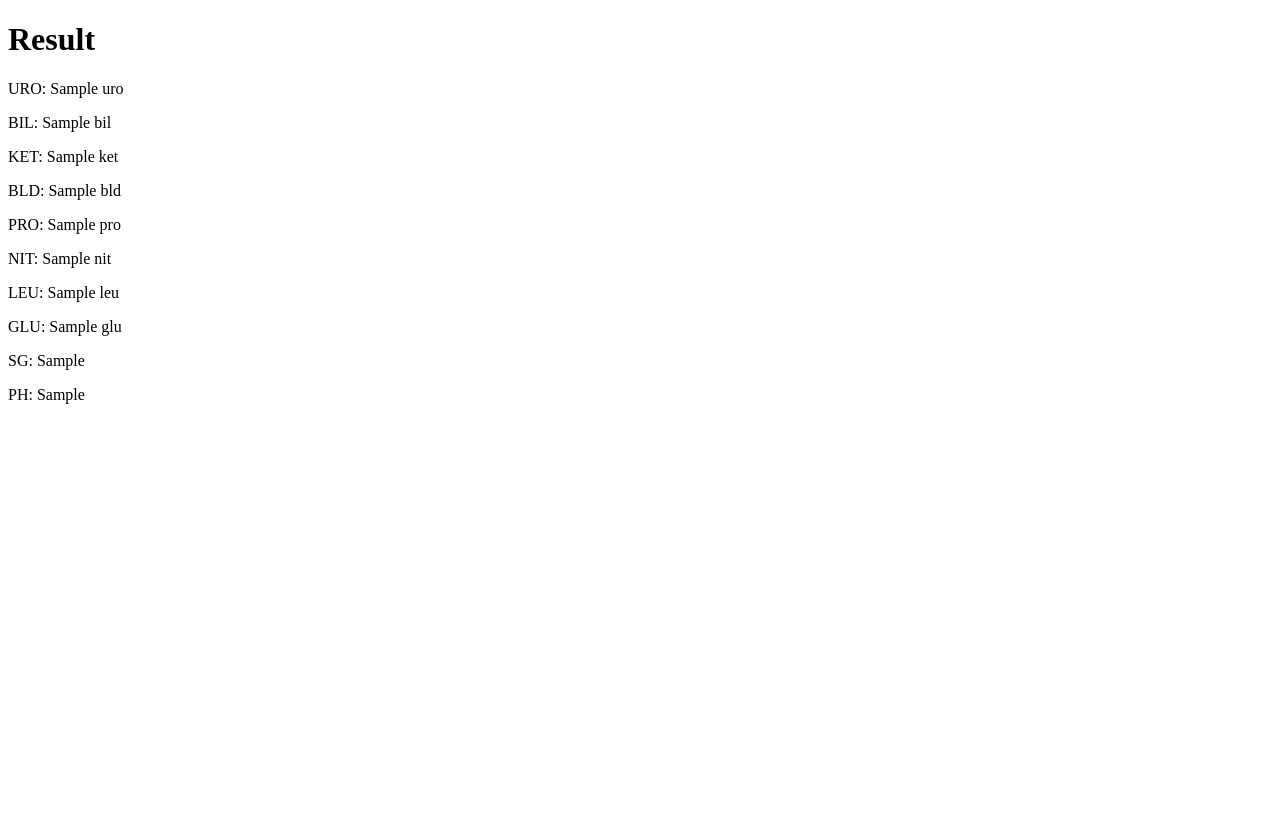
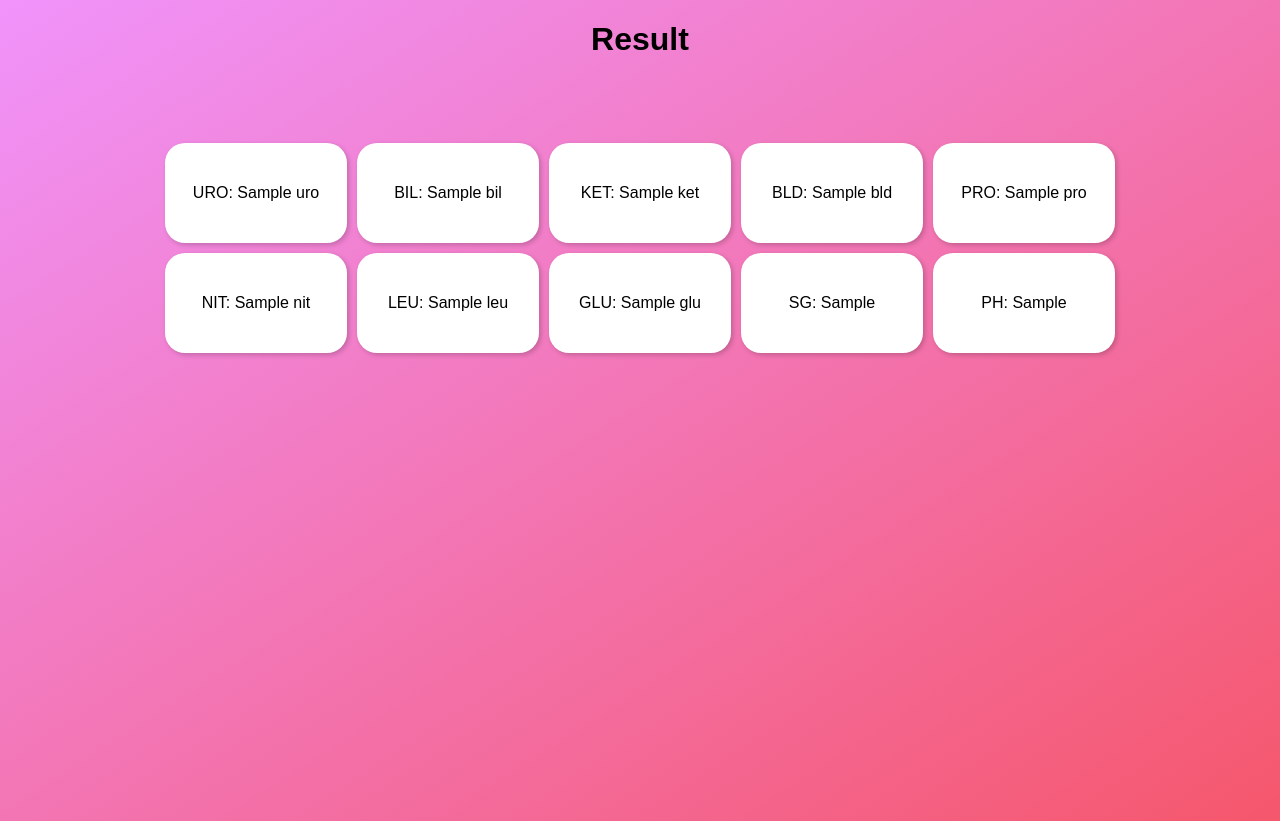
Before and after one commit to Ashism766/analyze-strip, a Python web app: template templates/result.html in a window 1280 px wide. Before the commit the page ends 404 px from the top, so only its background shows below. Run offline with Jinja, Linux system fonts and the light colour scheme; the template is opened without the code that fills it: most values are stand-ins (such as "Sample title", 1, 10 or a date in 2020).

Commit message:
style done

```diff
--- /dev/null
+++ b/static/css/upload_photo.css
@@ -0,0 +1,34 @@
+body {
+    margin: 0;
+    padding: 0;
+    height: 100vh;
+    width: 100vw;
+    background: linear-gradient(to bottom right, rgba(240, 147, 251, 1), rgba(245, 87, 108, 1));
+    background-repeat: no-repeat;
+    font-family: sans-serif;
+}
+
+h1 {
+    text-align: center;
+}
+
+.container {
+    display: flex;
+    flex-wrap: wrap;
+    justify-content: center;
+    margin: 10rem;
+    margin-top: 5rem;
+  }
+
+  .item {
+    flex: 0 0 calc(20% - 10px);
+    height: 100px;
+    margin: 5px;
+    box-shadow: 2px 2px 5px rgba(0, 0, 0, 0.2);
+    text-align: center;
+    display: flex;
+    background-color: white;
+    justify-content: center;
+    align-items: center;
+    border-radius: 20px;
+  }
--- a/templates/result.html
+++ b/templates/result.html
@@ -2,19 +2,23 @@
 <html>
 <head>
     <title>Result</title>
+    <link href="/static/css/upload_photo.css" rel="stylesheet">
 </head>
 <body>
     <h1>Result</h1>
-    <p>URO: {{ result.URO }}</p>
-    <p>BIL: {{ result.BIL }}</p>
-    <p>KET: {{result.KET}}</p>
-    <p>BLD: {{result.BLD}}</p>
-     <p>PRO: {{result.PRO}}</p>
-     <p>NIT: {{result.NIT}}</p>
-     <p>LEU: {{result.LEU}}</p>
-     <p>GLU: {{result.GLU}}</p>
-     <p>SG: {{result.SG}}</p>
-     <p>PH: {{result.PH}}</p>
 
+
+    <div class="container">
+    <div class="item">URO: {{ result.URO }}</div>
+    <div class="item">BIL: {{ result.BIL }}</div>
+    <div class="item">KET: {{result.KET}}</div>
+    <div class="item">BLD: {{result.BLD}}</div>
+     <div class="item">PRO: {{result.PRO}}</div>
+     <div class="item">NIT: {{result.NIT}}</div>
+     <div class="item">LEU: {{result.LEU}}</div>
+     <div class="item">GLU: {{result.GLU}}</div>
+     <div class="item">SG: {{result.SG}}</div>
+     <div class="item">PH: {{result.PH}}</div>
+   </div>
 </body>
 </html>
```
Also changed, not shown: app.py (+3 -6 lines), static/css/index.css (added, +44 -0 lines), templates/index.html (+4 -3 lines), app/api/routes.py (renamed from app/routes/upload_photo.py), app/api/utility.py (renamed from app/routes/utility.py), 1 other file.
